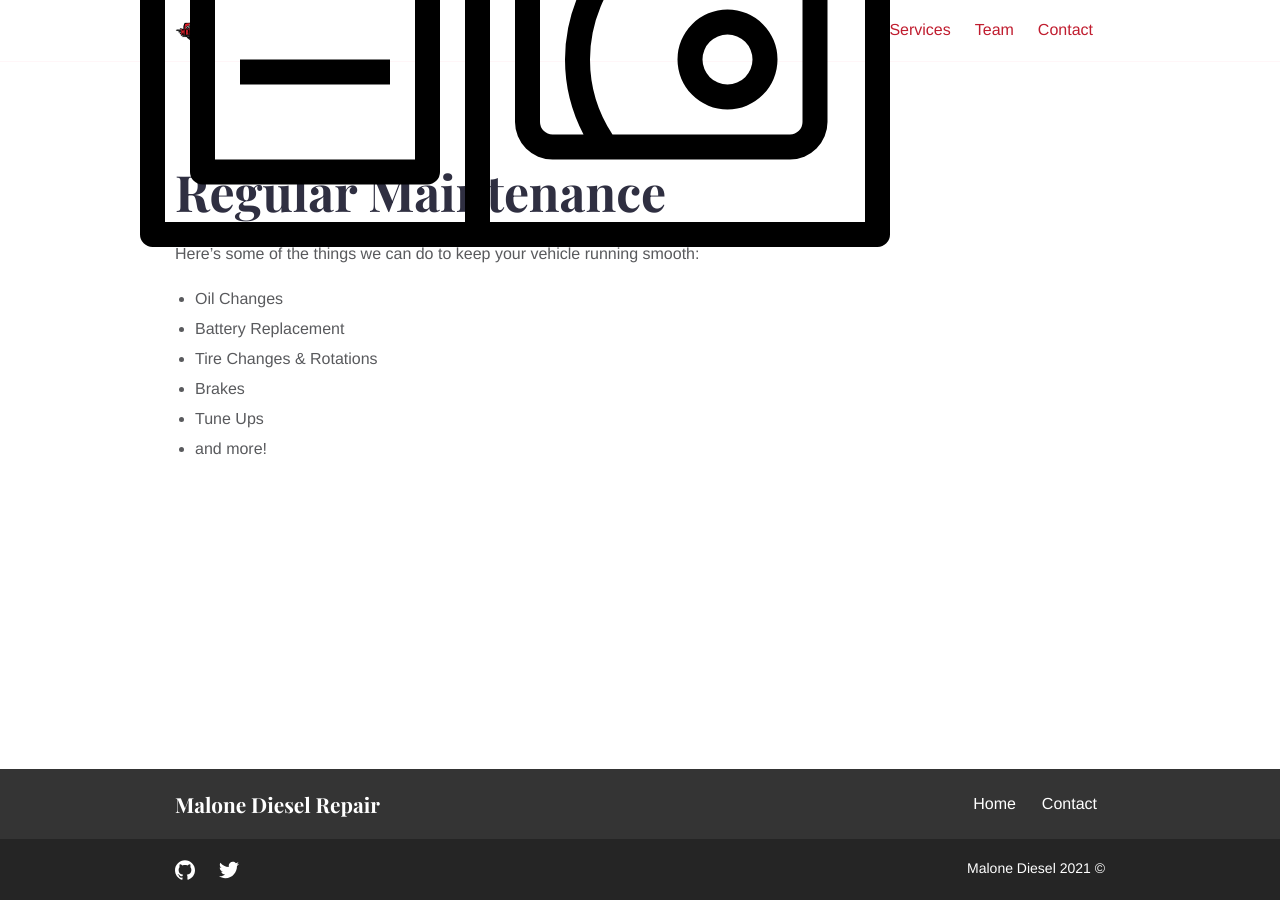
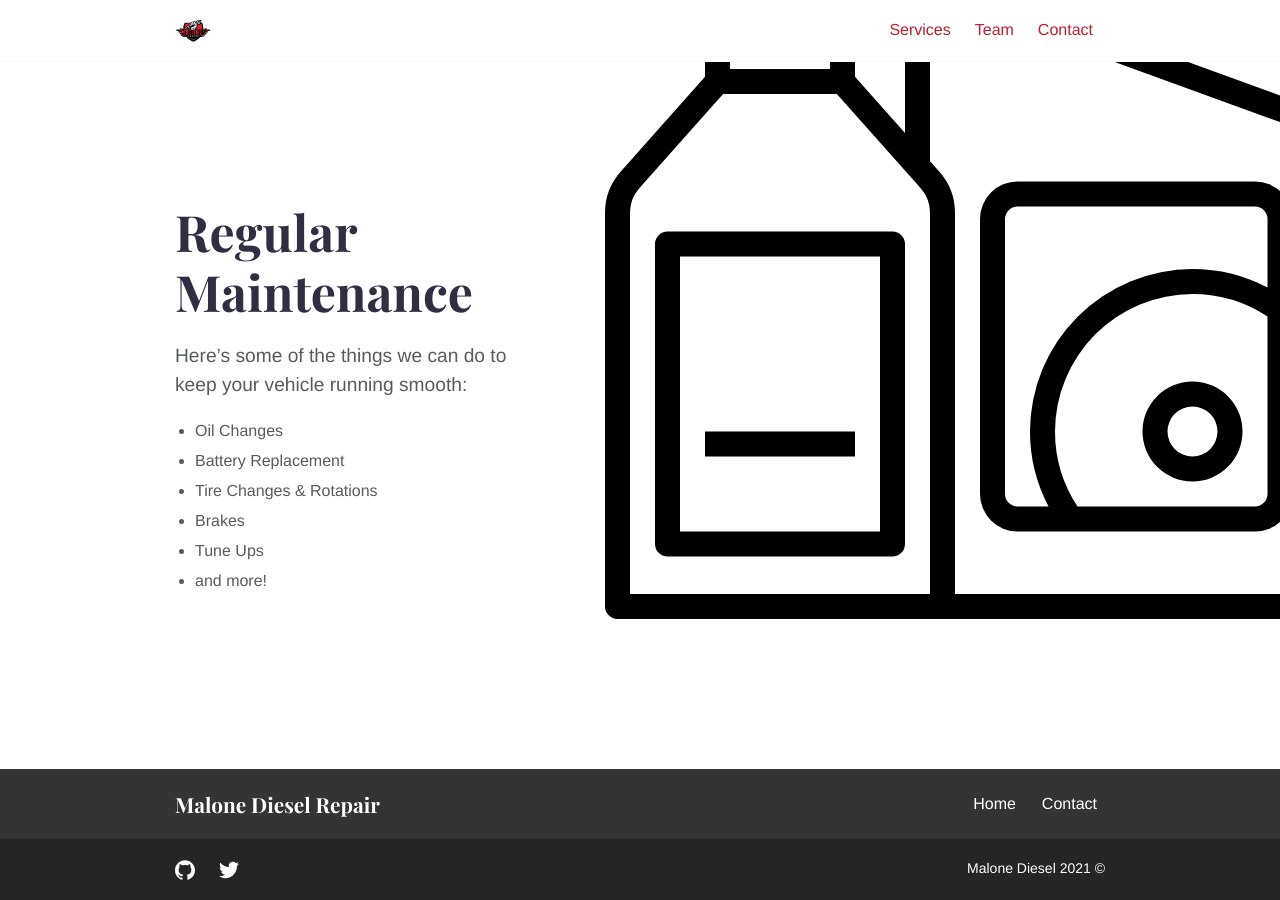
Before and after one commit to MalonesDiesel/malonesdiesel.github.io, a Jekyll site: the page built from _services/Regular Maintenance.md, in a window 1280 px wide. Built offline with Jekyll 4.4.1, drawn with Linux system fonts in a browser that asks for light colours.

Commit message:
Update service.html

```diff
--- a/_layouts/service.html
+++ b/_layouts/service.html
@@ -1,19 +1,20 @@
 ---
 layout: default
 ---
-
-<div class="container pb-6 pt-6 pt-md-10 pb-md-10">
-  <div class="row justify-content-start">
-    <div class="col-12 col-md-8">
-      <div class="service service-single">
+<div class="intro">
+  <div class="container">
+    <div class="row justify-content-start">
+      <div class="col-12 col-md-7 col-lg-6 order-2 order-md-1">
+        <div class="service service-single">
         <h1 class="title">{{page.title}}</h1>
-         {% if page.intro_image %}
+        <div class="content">{{content}}</div>
+      </div>
+      </div>
+      {% if page.intro_image %}
       <div class="col-12 col-md-5 col-lg-6 order-1 order-md-2 position-relative">
         <img alt={{ page.title }} class="intro-image{% if page.intro_image_absolute %} intro-image-absolute{% endif %}{% if page.intro_image_hide_on_mobile %} intro-image-hide-mobile{% endif %}" src="{{ page.intro_image | relative_url }}" />
       </div>
       {% endif %}
-        <div class="content">{{content}}</div>
-      </div>
     </div>
   </div>
 </div>
```
